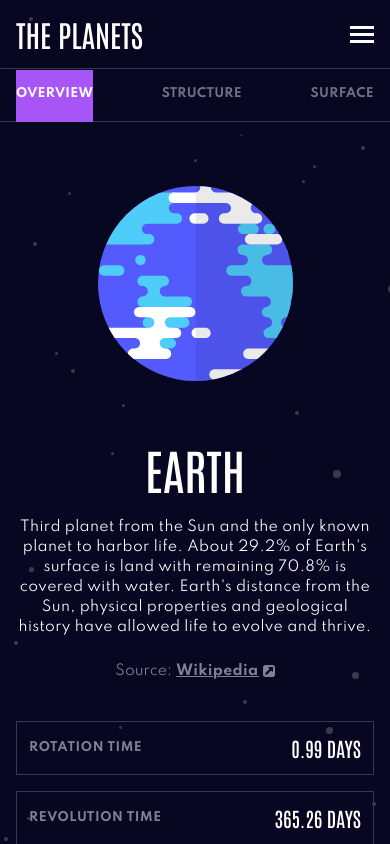
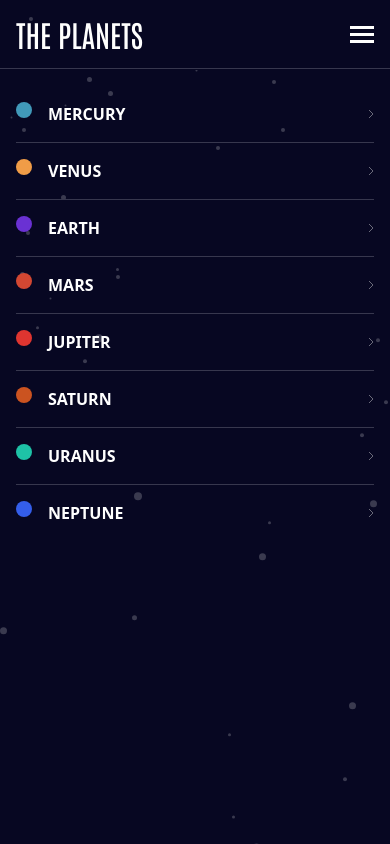
Before and after one commit to jjdavenport/planets-fact-site, a React (Vite) app: page /planets-fact-site/planet/1 in a window 390 px wide. Both pictures are taken after a click on the button 362 px from the left and 34 px from the top of the page. Shown: the top 844 px of the page. Built offline with nearby package versions, Linux system fonts and the light colour scheme.

Commit message:
add mobile menu

```diff
--- a/src/components/content.jsx
+++ b/src/components/content.jsx
@@ -5,14 +5,12 @@ const Content = ({ data }) => {
         <h1 className="font-antonio text-5xl uppercase md:text-6xl">
           {data.name}
         </h1>
-        <p className="font-spartan text-sm tracking-wide">
-          {data.overview.content}
-        </p>
+        <p className="font-spartan text-sm tracking-wide">{data.content}</p>
         <div className="flex gap-1 font-spartan text-sm text-lightGrey">
           <span>Source:</span>
           <a
             className="flex items-center gap-1 font-semibold tracking-wide underline"
-            href={data.overview.source}
+            href={data.source}
           >
             Wikipedia
             <svg xmlns="http://www.w3.org/2000/svg" width="12" height="12">
--- a/src/components/header.jsx
+++ b/src/components/header.jsx
@@ -1,7 +1,11 @@
 import { Link } from "react-router";
+import { useState } from "react";
 import menuIcon from "../assets/icon-hamburger.svg";
+import MobileMenu from "./mobile-menu";
 
 const Header = ({ planets, tablet }) => {
+  const [menu, setMenu] = useState(false);
+
   if (tablet) {
     return (
       <>
@@ -28,10 +32,11 @@ const Header = ({ planets, tablet }) => {
     <>
       <header className="flex w-full justify-between border-b border-darkGrey p-4 uppercase">
         <h1 className="font-antonio text-3xl">The Planets</h1>
-        <button>
+        <button onClick={() => setMenu(!menu)}>
           <img src={menuIcon} />
         </button>
       </header>
+      {menu && <MobileMenu planets={planets} />}
     </>
   );
 };
--- a/src/components/mobile-menu.jsx
+++ b/src/components/mobile-menu.jsx
@@ -1,12 +1,37 @@
+import { Link } from "react-router";
+import chevronIcon from "../assets/icon-chevron.svg";
+
 const MobileMenu = ({ planets }) => {
+  const colorMap = {
+    mercury: "bg-mercury",
+    venus: "bg-venus",
+    earth: "bg-earth",
+    mars: "bg-mars",
+    jupiter: "bg-jupiter",
+    saturn: "bg-saturn",
+    uranus: "bg-uranus",
+    neptune: "bg-neptune",
+  };
+
   return (
     <>
-      <aside>
+      <aside className="fixed inset-0 top-[4.4rem] z-10 bg-black bg-stars p-4">
         <nav>
-          <ul className="flex gap-16">
+          <ul className="flex flex-col divide-y divide-darkGrey">
             {planets.map((planet, index) => (
               <li key={index}>
-                <a href={`/planet/${planet.name}`}>{planet.name}</a>
+                <Link
+                  className="flex items-center justify-between py-4 font-semibold uppercase"
+                  to={`planet/${planet.name}`}
+                >
+                  <div className="flex gap-4">
+                    <div
+                      className={`size-4 rounded-full ${colorMap[planet.name.toLowerCase()]}`}
+                    ></div>
+                    {planet.name}
+                  </div>
+                  <img src={chevronIcon} />
+                </Link>
               </li>
             ))}
           </ul>
--- a/src/components/page.jsx
+++ b/src/components/page.jsx
@@ -8,21 +8,53 @@ import List from "./list";
 const Page = () => {
   const { tablet, data } = useOutletContext();
   const [pageData, setPageData] = useState(data[2]);
-  const [tab, setTab] = useState("overview");
+  const [page, setPage] = useState({
+    tab: "overview",
+    image: pageData.images.planet,
+    name: pageData.name,
+    content: pageData.overview.content,
+    source: pageData.overview.source,
+  });
 
   useEffect(() => {
     console.log(pageData);
   }, [pageData]);
+
+  const innerPage = (button) => {
+    button === "overview"
+      ? setPage({
+          tab: "overview",
+          image: pageData.images.planet,
+          name: pageData.name,
+          content: pageData.overview.content,
+          source: pageData.overview.source,
+        })
+      : button === "structure"
+        ? setPage({
+            tab: "structure",
+            image: pageData.images.internal,
+            name: pageData.name,
+            content: pageData.structure.content,
+            source: pageData.structure.source,
+          })
+        : setPage({
+            tab: "surface",
+            image: pageData.images.geology,
+            name: pageData.name,
+            content: pageData.geology.content,
+            source: pageData.geology.source,
+          });
+  };
 
   if (tablet) {
     return (
       <>
         <main className="flex flex-1 flex-col items-center gap-8 px-8 py-16">
           <section className="flex items-center gap-16 md:flex-col lg:flex-row lg:items-start">
-            <Image data={pageData.images.planet} />
+            <Image data={page.image} />
             <div className="flex flex-1 justify-between gap-4 lg:flex-col lg:items-center">
-              <Content data={pageData} />
-              <Tabs tab={tab} setTab={setTab} tablet={tablet} />
+              <Content data={page} />
+              <Tabs tab={page.tab} setTab={innerPage} tablet={tablet} />
             </div>
           </section>
           <List data={pageData} />
@@ -34,10 +66,10 @@ const Page = () => {
   return (
     <>
       <main className="flex flex-1 flex-col items-center gap-16 pb-16">
-        <Tabs tab={tab} setTab={setTab} />
+        <Tabs tab={page.tab} setTab={innerPage} />
         <Image data={pageData.images.planet} />
         <section className="flex flex-col gap-10 px-4">
-          <Content data={pageData} />
+          <Content data={page} />
           <List data={pageData} />
         </section>
       </main>
--- a/src/components/tabs.jsx
+++ b/src/components/tabs.jsx
@@ -3,12 +3,12 @@ import TabButton from "./tab-buttton";
 const Tabs = ({ tablet, tab, setTab }) => {
   return (
     <>
-      <ul className="flex w-full justify-between border-b border-darkGrey px-4 md:w-1/2 md:flex-col md:justify-center md:gap-4 md:border-b-0">
+      <ul className="flex w-full justify-between border-b border-darkGrey px-4 md:w-1/2 md:flex-col md:justify-center md:gap-4 md:border-b-0 md:px-0">
         <li className="relative">
           <TabButton
             className={
               tab === "overview"
-                ? "border-b-purple-500 bg-purple-500 text-white md:border-transparent"
+                ? "border-b-purple-500 text-white md:border-transparent md:bg-purple-500"
                 : "border-b-transparent text-gray-500 md:border-darkGrey md:bg-transparent"
             }
             onClick={() => setTab("overview")}
@@ -20,7 +20,7 @@ const Tabs = ({ tablet, tab, setTab }) => {
           <TabButton
             className={
               tab === "structure"
-                ? "border-b-purple-500 bg-purple-500 text-white md:border-transparent"
+                ? "border-b-purple-500 text-white md:border-transparent md:bg-purple-500"
                 : "border-b-transparent text-gray-500 md:border-darkGrey md:bg-transparent"
             }
             onClick={() => setTab("structure")}
@@ -32,7 +32,7 @@ const Tabs = ({ tablet, tab, setTab }) => {
           <TabButton
             className={
               tab === "surface"
-                ? "border-b-purple-500 bg-purple-500 text-white md:border-transparent"
+                ? "border-b-purple-500 text-white md:border-transparent md:bg-purple-500"
                 : "border-b-transparent text-gray-500 md:border-darkGrey md:bg-transparent"
             }
             onClick={() => setTab("surface")}
```
Also changed, not shown: src/assets/icon-chevron.svg (renamed from public/assets/icon-chevron.svg).
